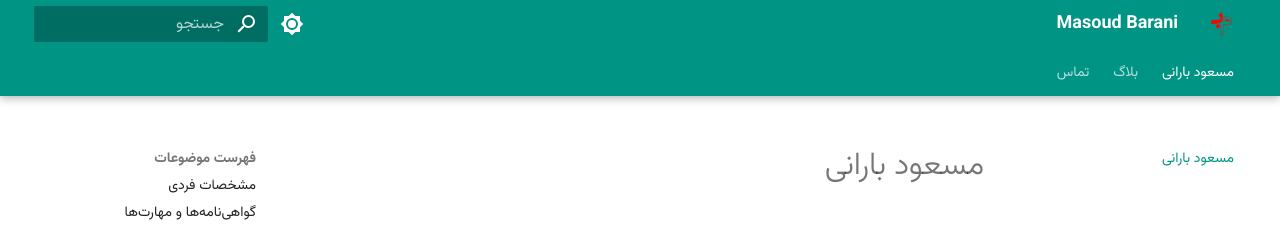
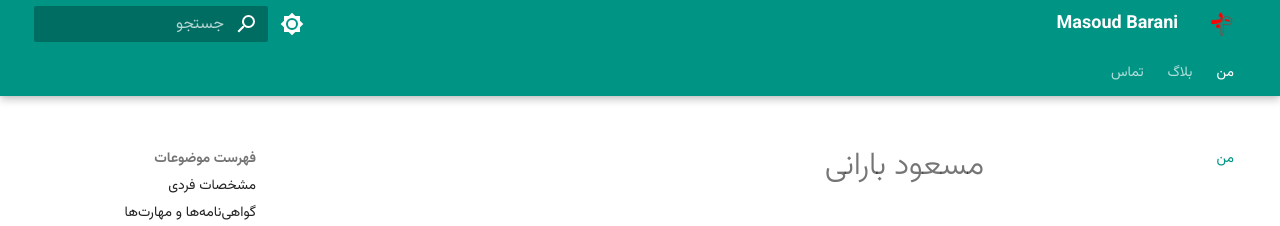
Before and after one commit to masoudbarani/masoudbarani.github.io, an MkDocs documentation site: the page built from docs/index.md, in a window 1280 px wide. Shown: the top 226 px of the page. Built offline with MkDocs 1.6.1 and Material for MkDocs 9.7.7, drawn with Linux system fonts in a browser that asks for light colours; some web fonts are replaced.

Commit message:
Update mkdocs.yml

```diff
--- a/mkdocs.yml
+++ b/mkdocs.yml
@@ -143,7 +143,7 @@ markdown_extensions:
 # Navigation
 # =====================
 nav:
-  - مسعود بارانی: index.md
+  - من: index.md
   - بلاگ:
       - blog/index.md
       - برچسب‌ها: blog/tags.md
```
